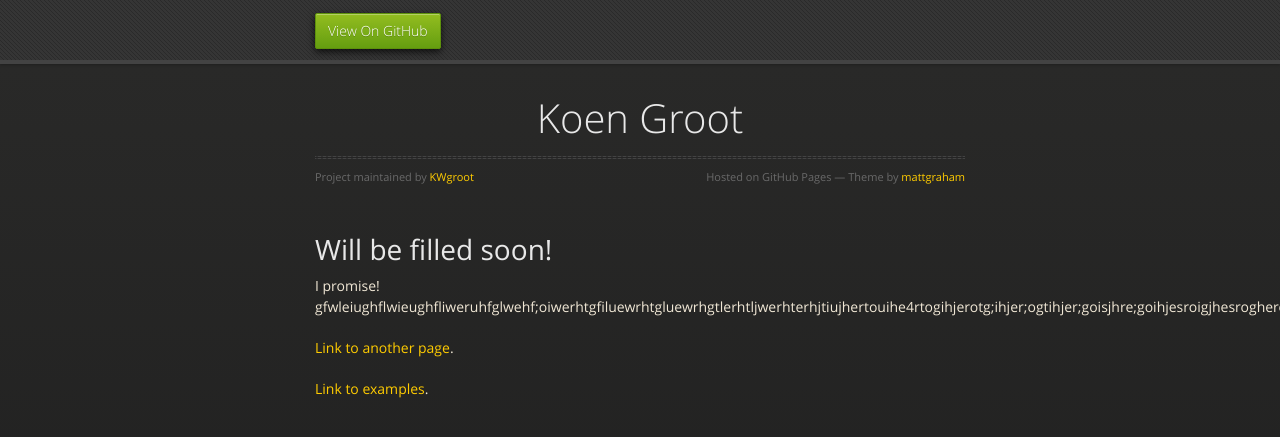
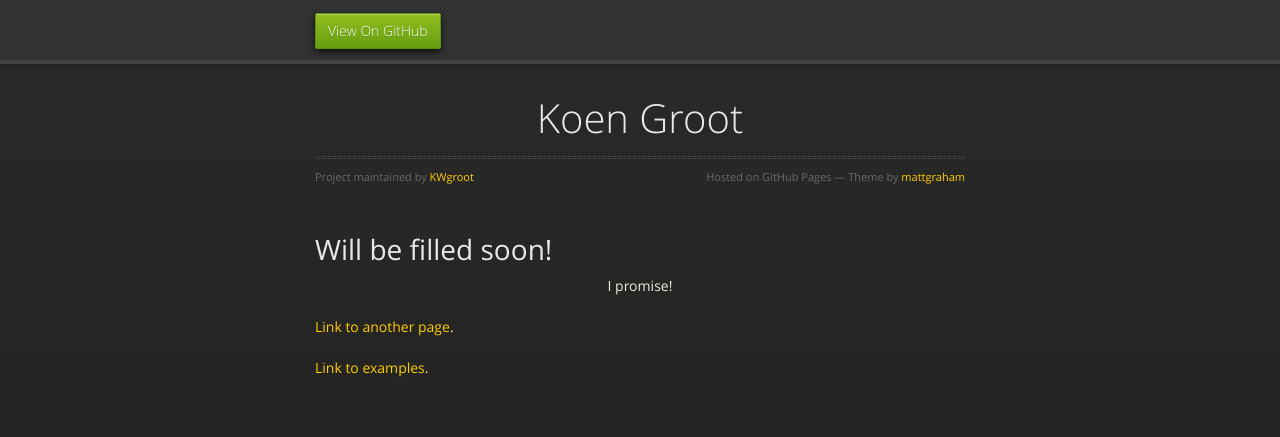
Before and after one commit to KWgroot/GitHub-Page, a Jekyll site: the page built from index.md, in a window 1280 px wide. Shown: the top 437 px of the page. Built offline with Jekyll 4.4.1, drawn with Linux system fonts in a browser that asks for light colours; the repository's description, which GitHub fills in, is left out; our own code applies the rules of GitHub Pages for plain Markdown files.

Commit message:
Having to learn markdown this late in life and doing it with commits sucks

```diff
--- a/index.md
+++ b/index.md
@@ -4,7 +4,7 @@ layout: default
 
 # Will be filled soon!
 
-I promise! gfwleiughflwieughfliweruhfglwehf;oiwerhtgfiluewrhtgluewrhgtlerhtljwerhterhjtiujhertouihe4rtogihjerotg;ihjer;ogtihjer;goisjhre;goihjesroigjhesrogheroighje;roighjeroihjgeroighj
+<p style="text-align:center;">I promise!</p>
 
 [Link to another page](./another-page.html).
 
```
